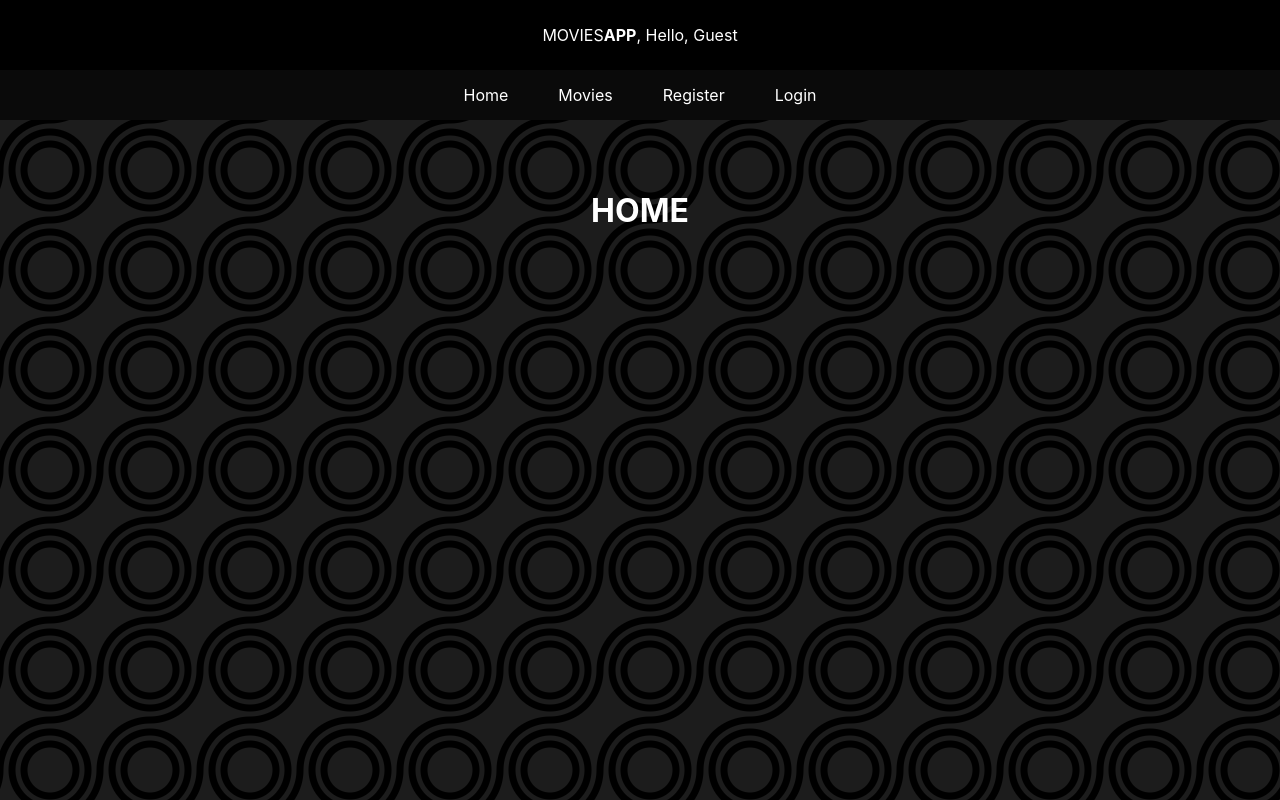
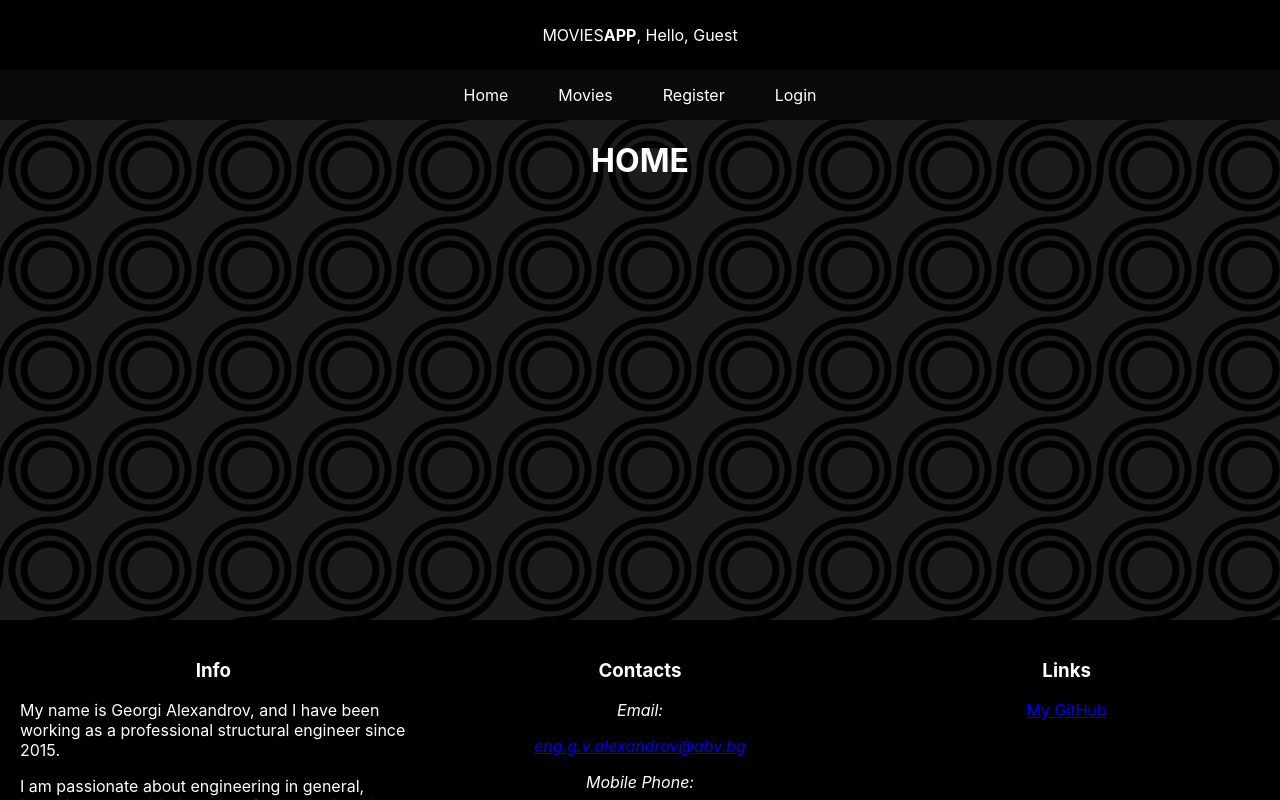
Before and after one commit to GVAlexandrov/movies, a React (Create React App) app: page / in a window 1280 px wide. Shown: the top 800 px of the page. Built offline with nearby package versions, Linux system fonts and the light colour scheme; no server answers.

Commit message:
UPDATE App.css

```diff
--- a/src/App.css
+++ b/src/App.css
@@ -24,14 +24,14 @@ html{
 }
 
 main {
-  padding-top: 50px ;
+  padding-top: 0px ;
   display: flex;
   flex-direction: column;
   align-items: center;
   /* justify-content: center; */
   width: 100%;
   min-height: 100vh;
-  min-height: calc(min(100vh - (100px)));
+  min-height: calc(min(100vh - (300px)));
   background-color: var(--background-color-01);
   color: white;
 
```
